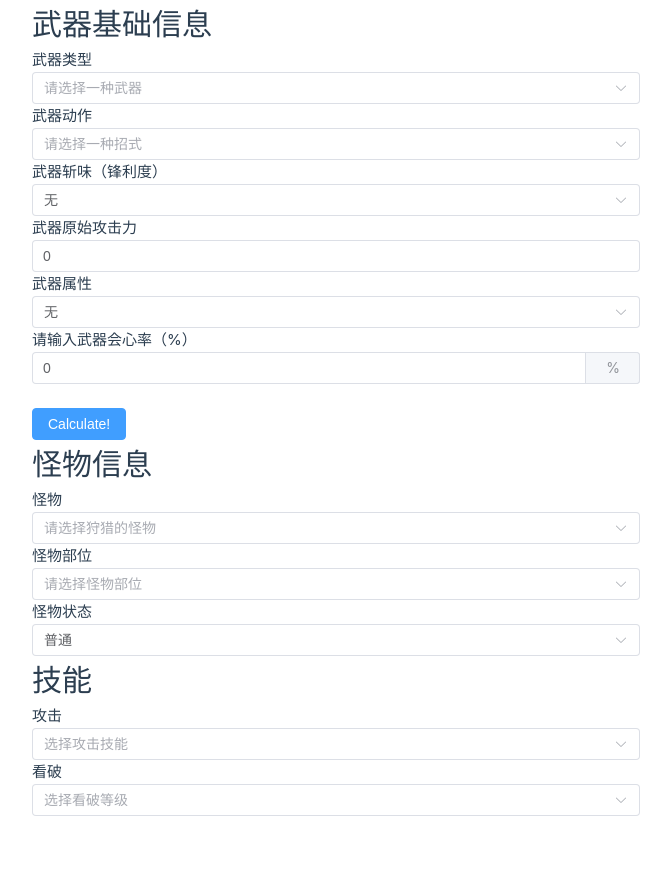
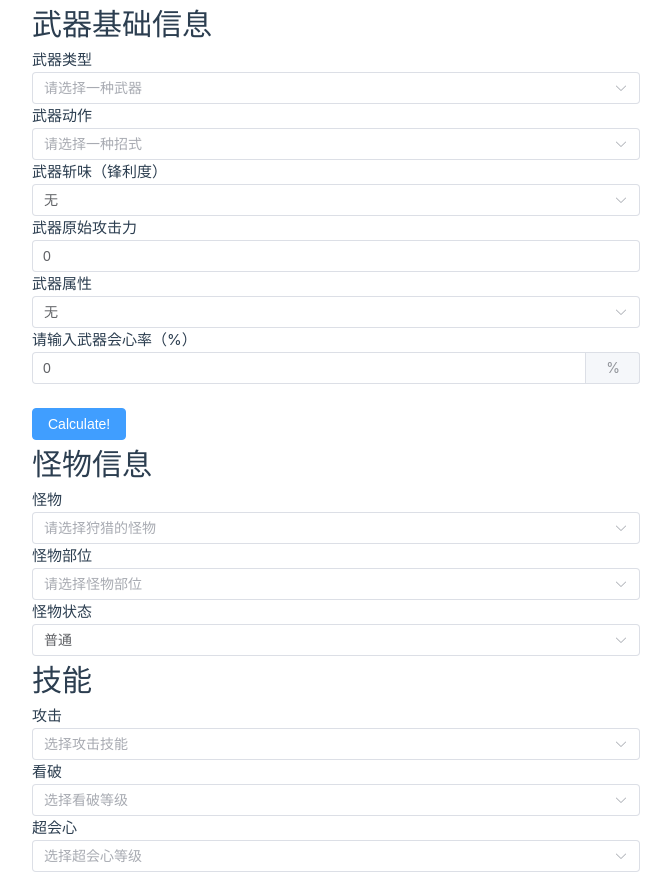
Before and after one commit to mason478/MHR-DmgCalculator, a Vue app: page / in a window 1280 px wide. Shown: the whole page, without its empty margins (0-671 px from the left). Before the commit the page ends 816 px from the top, so only its background shows below. Built offline with nearby package versions, Linux system fonts and the light colour scheme.

Commit message:
add more skills

```diff
--- a/src/components/SkillsPanel.vue
+++ b/src/components/SkillsPanel.vue
@@ -4,11 +4,12 @@ import 'element-plus/dist/index.css'
 import weaponData from '../scripts/data/Weapons'
 import { WeaponType, allWeaponTypes, allSharpness, Sharpness } from '../scripts/data/Weapons'
 import { elementNamesMap, ElementType } from '../scripts/data/Common'
-import { AttackBoost, type Skill, CriticalEyes } from '../scripts/data/Skills'
+import { AttackBoost, type Skill, CriticalEyes, CriticalBoost } from '../scripts/data/Skills'
 
 const skills = ref<Array<Skill>>([])
 const skill1 = ref<Skill>()
 const skill2 = ref<Skill>()
+const skill3 = ref<Skill>()
 
 // 怎么优化？
 if (skill1.value != undefined) {
@@ -43,6 +44,21 @@ if (skill2.value != undefined) {
           :label="CriticalEyes.name + 'Lv' + lv.level"
         />
       </el-select>
+
+      <label>超会心</label>
+      <el-select
+        id="criticalBoost"
+        name="criticalBoost"
+        v-model="skill3"
+        placeholder="选择超会心等级"
+      >
+        <el-option
+          v-for="lv in CriticalBoost.levelValue"
+          :key="lv.level"
+          :value="lv.level"
+          :label="CriticalBoost.name + 'Lv' + lv.level"
+        />
+      </el-select>
     </form>
   </div>
 </template>
```
